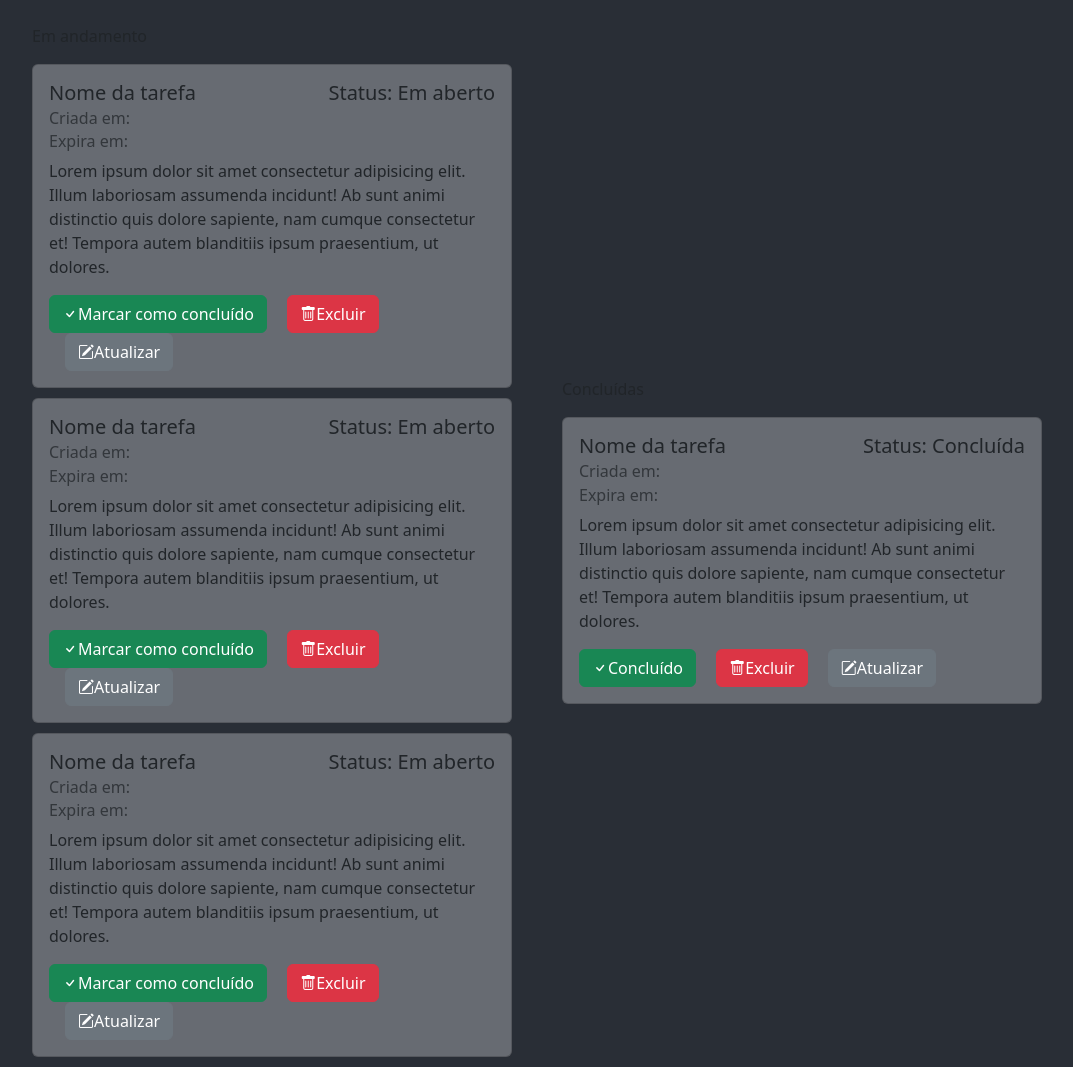
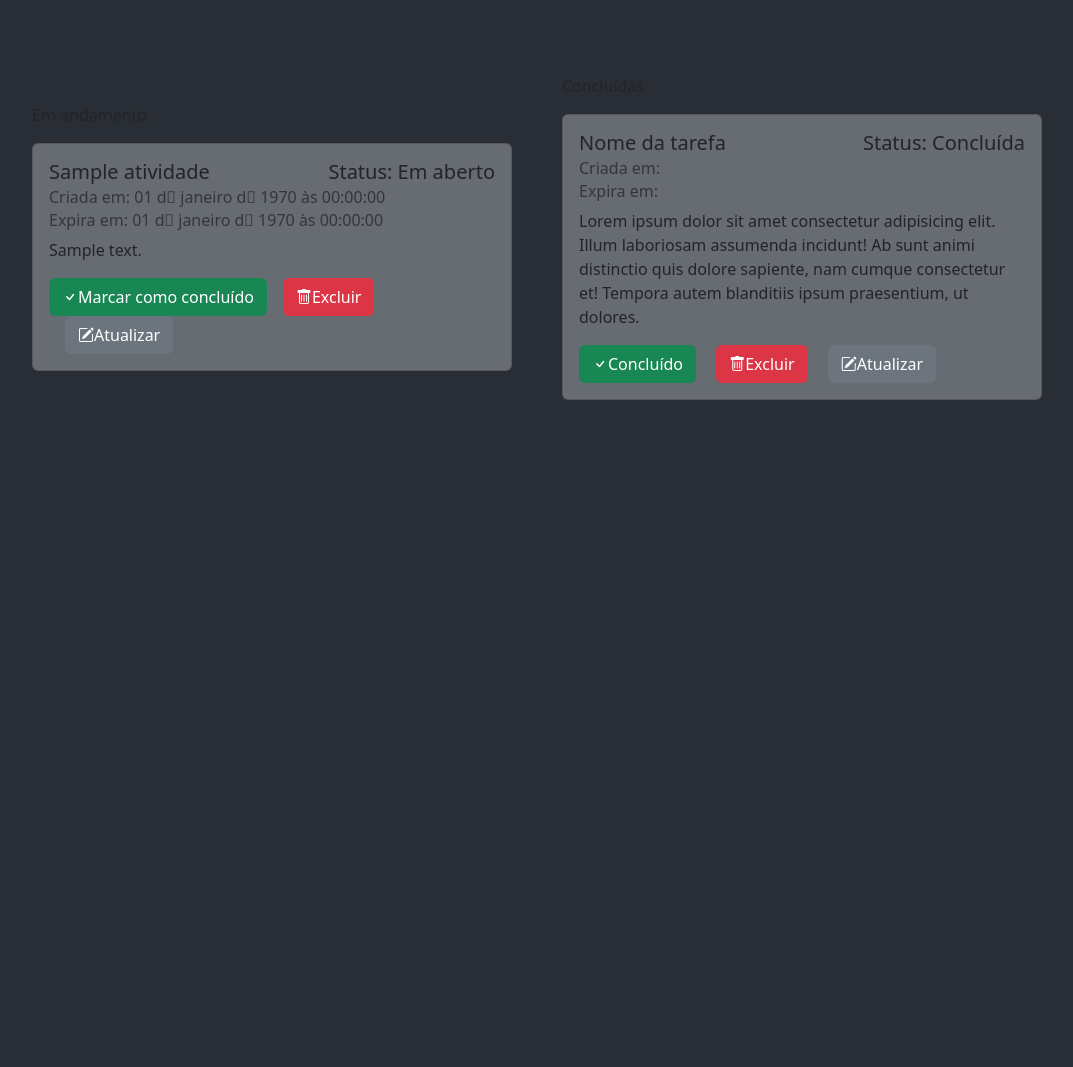
Before and after one commit to MateusSouzaDaSilva/gestor-atividades-fatec, a PHP site: page / in a window 1280 px wide. Shown: the part 73-1140 px from the top of the page, without its empty margins (103-1176 px from the left). After the commit the page ends 473 px from the top, so only its background shows below. Run offline with PHP 8.4, Linux system fonts and the light colour scheme; tables that the repository leaves empty or names only in its code hold one stand-in row (values such as "Sample post"); some libraries are stand-ins or nearby versions.

Commit message:
ligação com o banco, adicionar atividade funcionando

```diff
--- a/backend/database.php
+++ b/backend/database.php
@@ -27,17 +27,17 @@
         $banco = "gestor-atividades";
 
         // Conexão com o banco de dados usando PDO
-        $conn = new PDO("mysql:host=$servidor;dbname=$banco", $usuario, $senha);
-        $conn->setAttribute(PDO::ATTR_ERRMODE, PDO::ERRMODE_EXCEPTION);
+        $conexao = new PDO("mysql:host=$servidor;dbname=$banco", $usuario, $senha);
+        $conexao->setAttribute(PDO::ATTR_ERRMODE, PDO::ERRMODE_EXCEPTION);
 
         // Consulta SQL
         $query = "SELECT * FROM atividades";
 
         // Executar a consulta
-        $stmt = $conn->query($query);
+        $statement = $conexao->query($query);
 
         // Buscar os resultados
-        $results = $stmt->fetchAll(PDO::FETCH_ASSOC);
+        $results = $statement->fetchAll(PDO::FETCH_ASSOC);
     } catch (PDOException $e) {
         echo "Erro na conexão com o banco de dados: " . $e->getMessage();
         exit();
--- a/index.php
+++ b/index.php
@@ -1,5 +1,5 @@
 <!DOCTYPE html>
-<html lang="en">
+<html lang="pt-BR">
 
 <head>
   <meta charset="UTF-8">
@@ -47,11 +47,13 @@
     </div>
   </header>
 
+  <div class="alert" id="alert" role="alert"></div>
+
   <div class="lista-atividades-todas d-flex justify-content-center align-items-center">
     <div class="lista-atividades-andamento">
       <p>Em andamento</p>
 
-      <div class="card">
+       <!-- <div class="card">
         <div class="card-body">
           <div class="header-card d-flex">
             <h5 class="card-title">Nome da tarefa</h5>
@@ -61,55 +63,84 @@
             <h6 class="card-subtitle mb-2 text-body-secondary">Criada em: </h6>
             <h6 class="card-subtitle mb-2 text-body-secondary">Expira em:</h6>
           </div>
-
           <p class="card-text">Lorem ipsum dolor sit amet consectetur adipisicing elit. Illum laboriosam assumenda
             incidunt! Ab sunt animi distinctio quis dolore sapiente, nam cumque consectetur et! Tempora autem blanditiis
             ipsum praesentium, ut dolores.</p>
           <a href="#" class="card-link btn btn-success"><i class="bi bi-check"></i>Marcar como concluído</a>
-          <a href="#" class="card-link btn btn-danger"><i class="bi bi-trash"></i>Excluir</a>
+          <a href="#" class="card-link btn btn-danger"><i cla1ss="bi bi-trash"></i>Excluir</a>
           <a href="#" class="card-link btn btn-secondary"><i class="bi bi-pencil-square"></i>Atualizar</a>
         </div>
-      </div>
+      </div>  -->
 
-      <div class="card">
-        <div class="card-body">
-          <div class="header-card d-flex">
-            <h5 class="card-title">Nome da tarefa</h5>
-            <h5 class="offset-md-4 ms-auto">Status: Em aberto</h5>
-          </div>
-          <div class="card-prazo">
-            <h6 class="card-subtitle mb-2 text-body-secondary">Criada em: </h6>
-            <h6 class="card-subtitle mb-2 text-body-secondary">Expira em:</h6>
-          </div>
+      <?php
 
-          <p class="card-text">Lorem ipsum dolor sit amet consectetur adipisicing elit. Illum laboriosam assumenda
-            incidunt! Ab sunt animi distinctio quis dolore sapiente, nam cumque consectetur et! Tempora autem blanditiis
-            ipsum praesentium, ut dolores.</p>
-          <a href="#" class="card-link btn btn-success"><i class="bi bi-check"></i>Marcar como concluído</a>
-          <a href="#" class="card-link btn btn-danger"><i class="bi bi-trash"></i>Excluir</a>
-          <a href="#" class="card-link btn btn-secondary"><i class="bi bi-pencil-square"></i>Atualizar</a>
-        </div>
-      </div>
+      //Incluindo o arquivo de conexão no banco de dados
+      require_once("backend/database.php");
 
-      <div class="card">
-        <div class="card-body">
-          <div class="header-card d-flex">
-            <h5 class="card-title">Nome da tarefa</h5>
-            <h5 class="offset-md-4 ms-auto">Status: Em aberto</h5>
-          </div>
-          <div class="card-prazo">
-            <h6 class="card-subtitle mb-2 text-body-secondary">Criada em: </h6>
-            <h6 class="card-subtitle mb-2 text-body-secondary">Expira em:</h6>
-          </div>
+      setlocale(LC_TIME, 'pt_BR');
 
-          <p class="card-text">Lorem ipsum dolor sit amet consectetur adipisicing elit. Illum laboriosam assumenda
-            incidunt! Ab sunt animi distinctio quis dolore sapiente, nam cumque consectetur et! Tempora autem blanditiis
-            ipsum praesentium, ut dolores.</p>
-          <a href="#" class="card-link btn btn-success"><i class="bi bi-check"></i>Marcar como concluído</a>
-          <a href="#" class="card-link btn btn-danger"><i class="bi bi-trash"></i>Excluir</a>
-          <a href="#" class="card-link btn btn-secondary"><i class="bi bi-pencil-square"></i>Atualizar</a>
-        </div>
-      </div>
+      //Definindo a query
+      $SQL = "SELECT * FROM atividades";
+
+      //Guarda a busca no array $resultado
+      $resultado = $conexao->query($SQL);
+
+      //Capturando a quantidade de registros
+      $quantidade = $resultado->rowCount();
+
+      if ($quantidade == 0) {
+        echo "Não há registros a serem exibidos";
+        return;
+      }
+
+
+
+      //Percorrendo todos os registros
+      while ($linha = $resultado->fetch(PDO::FETCH_OBJ)) {
+
+        echo '<div class="card">';
+        echo '<div class="card-body">';
+        echo '<div class="header-card d-flex">';
+        echo '<h5 class="card-title">' . $linha->titulo . '</h5>';
+        echo '<h5 class="offset-md-4 ms-auto">Status: Em aberto</h5>';
+        echo '</div>';
+        echo '<div class="card-prazo">';
+
+        $timestampIni = strtotime($linha->data_criacao);
+        $timestampEnd = strtotime($linha->data_conclusao);
+
+        $meses = array(
+          1 => 'janeiro',
+          2 => 'fevereiro',
+          3 => 'março',
+          4 => 'abril',
+          5 => 'maio',
+          6 => 'junho',
+          7 => 'julho',
+          8 => 'agosto',
+          9 => 'setembro',
+          10 => 'outubro',
+          11 => 'novembro',
+          12 => 'dezembro'
+        );
+
+        echo '<h6 class="card-subtitle mb-2 text-body-secondary">Criada em: ' . $date = date("d \d\e ", $timestampIni) . $meses[date("n", $timestampIni)] . date(" \d\e Y \à\s H:i:s", $timestampIni) . '</h6>';
+        echo '<h6 class="card-subtitle mb-2 text-body-secondary">Expira em: ' . $date = date("d \d\e ", $timestampEnd) . $meses[date("n", $timestampEnd)] . date(" \d\e Y \à\s H:i:s", $timestampEnd) . '</h6>';
+        echo '</div>';
+        echo '<p class="card-text">' . $linha->descricao . '</p>';
+        echo '<a href="#" class="card-link btn btn-success"><i class="bi bi-check"></i>Marcar como concluído</a>';
+        echo '<a href="backend/delete.php" class="card-link btn btn-danger" id="excluir"><i class="bi bi-trash"></i>Excluir</a>';
+        echo '<a href="#" class="card-link btn btn-secondary"><i class="bi bi-pencil-square"></i>Atualizar</a>';
+        echo '</div>';
+        echo '</div>';
+      }
+
+
+
+      //Fechando a conexão com o banco de dados
+      // $conexao = null;
+      unset($conexao);
+      ?>
 
     </div>
 
@@ -172,21 +203,22 @@
           <h1 class="modal-title fs-5" id="criarModalLabel">Criar atividade</h1>
           <button type="button" class="btn-close" data-bs-dismiss="modal" aria-label="Close"></button>
         </div>
+        <form action="POST" id="adicionarForm">
         <div class="modal-body">
           <div class="form-floating mb-3">
-            <input type="text" class="form-control" id="floatingInput" placeholder="nome">
+            <input type="text" class="form-control" id="nome" placeholder="nome" name="nome">
             <label for="floatingInput">Nome da atividade</label>
           </div>
           <div class="form-floating mb-3">
-            <input type="text" class="form-control" id="floatingInput" placeholder="descricao">
-            <label for="floatingInput">Descrição</label>
+            <input type="text" class="form-control" id="descricao" placeholder="descricao" name="descricao">
+            <label for="descricao">Descrição</label>
           </div>
           <div class="form-group">
-            <label for="date" id="form-label">Data do evento:</label>
-            <input type="date" class="form-control" id="date" name="date" value="">
+            <label for="date" id="data-atividade">Dia da conclusão:</label>
+            <input type="date" class="form-control" id="conclusao" name="conclusao" value="">
           </div>
 
-          <p>Status:</p>
+          <!-- <p>Status:</p>
           <div class="form-check">
             <input class="form-check-input" type="radio" name="gridRadios" id="gridRadios1" value="0" checked>
             <label class="form-check-label" for="gridRadios1">
@@ -197,17 +229,99 @@
             <input class="form-check-input" type="radio" name="gridRadios" id="gridRadios2" value="1">
             <label class="form-check-label" for="gridRadios2">
               Concluída
-            </label>
+            </label> -->
         </div>
 
 
         <div class="modal-footer">
-            <button type="button" class="btn btn-secondary" data-bs-dismiss="modal">Fechar</button>
-            <button type="button" class="btn btn-primary">Salvar</button>
+          <button type="button" class="btn btn-secondary" data-bs-dismiss="modal" id="fechar">Fechar</button>
+          <input type="button" class="btn btn-primary" id="cadastrar" name="cadastrar">Salvar</input>
+        </form>
         </div>
       </div>
     </div>
   </div>
+
+  <script>
+    $(document).ready(function(){
+      $('#cadastrar').click(function(){
+        var _nome = $('#nome').val();
+        var _descricao = $('#descricao').val();
+        var _conclusao = $('#conclusao').val();
+
+        $('#alert').html('');
+			if (nome == '') {
+				$('#alert').html('Preencher o nome.');
+				$('#alert').addClass("alert-danger");
+				return false;
+			}
+
+			$('#alert').html('');
+			if (descricao == '') {
+				$('#alert').html('Preencher a descricao.');
+				$('#alert').addClass("alert-danger");
+				return false;
+			}
+
+			$('#alert').html('');
+			if (conclusao == '') {
+				$('#alert').html('Preencher a data de conclusao.');
+				$('#alert').addClass("alert-danger");
+				return false;
+			}
+
+			$('#alert').html('');
+
+
+
+      $.ajax({
+        method: 'POST',
+        url: 'backend/adicionar.php',
+        data: {
+          nome:_nome,
+          descricao:_descricao,
+          conclusao:_conclusao
+        },
+        success: function(result) {
+          $('form').trigger("reset");
+					$('#alert').addClass("alert-success");
+					$('#alert').fadeIn().html(result);
+
+
+          setTimeout(function(){
+            $('#alert').fadeOut('Slow');
+          },3000);
+
+            // Suponha que o servidor retorne a atividade inserida em formato JSON
+          var atividade = JSON.parse(result);
+
+          // Crie um elemento HTML para exibir a atividade na tela
+          var atividadeHTML = '<div class="card">';
+          atividadeHTML +=  '<div class="card-body">';
+          atividadeHTML +=  '<div class="header-card d-flex">';
+          atividadeHTML += '<h5 class="card-title">' + atividade.nome + '</h5>';
+          atividadeHTML += '<h5 class="offset-md-4 ms-auto">Status: Em aberto</h5>';
+          atividadeHTML += '</div>';
+          atividadeHTML += '<div class="card-prazo">';
+          atividadeHTML += '<h6 class="card-subtitle mb-2 text-body-secondary">Criada em: </h6>';
+          atividadeHTML += '<h6 class="card-subtitle mb-2 text-body-secondary">Expira em:</h6>';
+          atividadeHTML += '</div>';
+          atividadeHTML += '<p class="card-text">' + atividade.descricao + '</p>';
+          atividadeHTML += '<a href="#" class="card-link btn btn-success"><i class="bi bi-check"></i>Marcar como concluído</a>';
+          atividadeHTML += '<a href="backend/delete.php" class="card-link btn btn-danger" id="excluir"><i class="bi bi-trash"></i>Excluir</a>';
+          atividadeHTML += '<a href="#" class="card-link btn btn-secondary"><i class="bi bi-pencil-square"></i>Atualizar</a>';
+          atividadeHTML += '</div>';
+          atividadeHTML += '</div>';
+
+          $('#lista-atividades-andamento').append(atividadeHTML);
+
+        }
+      })
+      })
+    })
+
+
+  </script>
 
 
 
```
Also changed, not shown: backend/adicionar.php (added, +36 -0 lines), backend/delete.php (added, +41 -0 lines), backend/show.php (added, +59 -0 lines). Lines whose indentation alone changed are shown as unchanged.
